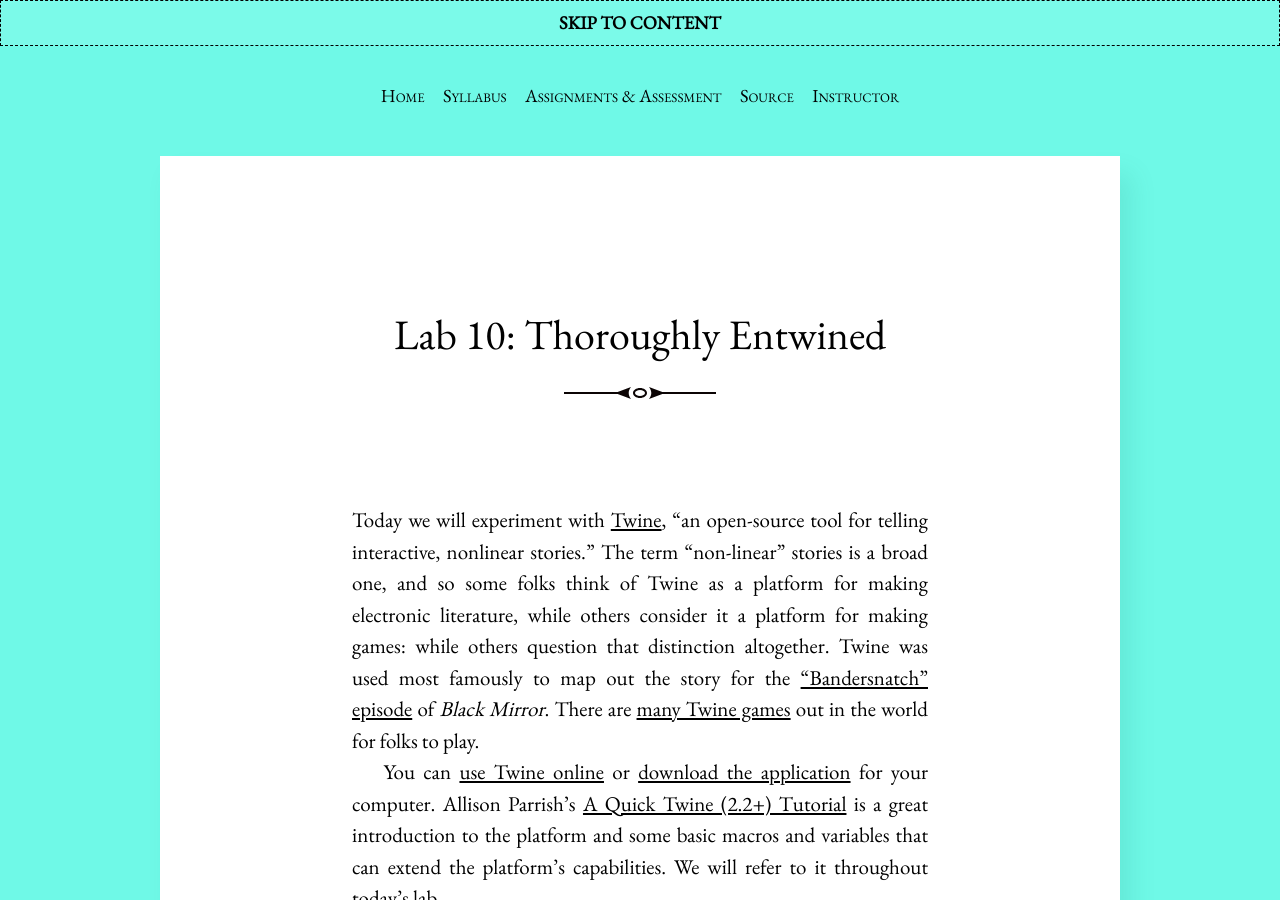
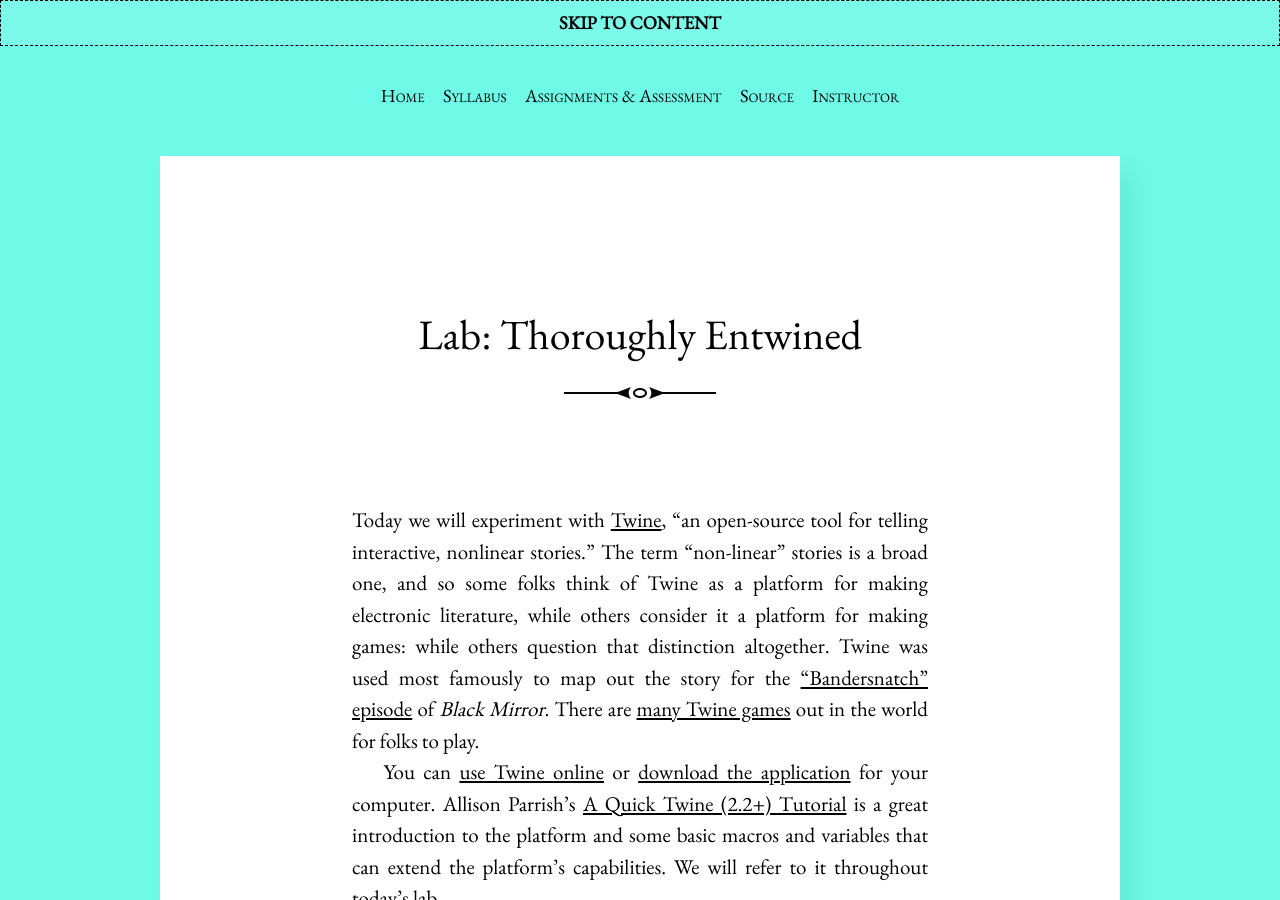
Before and after one commit to rccordell/s26bl, a Jekyll site: the page built from _posts/2026-03-13-ThoroughlyEntwined.md, in a window 1280 px wide and 900 px high. Built offline with Jekyll 4.4.1, drawn with Linux system fonts in a browser that asks for light colours; some of the changed text lies outside the part shown.

Commit message:
add twine lab

```diff
--- a/_posts/2025-04-06-ThoroughlyEntwined.md
+++ b/_posts/2026-03-13-ThoroughlyEntwined.md
@@ -1,5 +1,5 @@
 ---
-title: "Lab 10: Thoroughly Entwined"
+title: "Lab: Thoroughly Entwined"
 author: Ryan Cordell
 category: lab
 layout: post
```
Also changed, not shown: schedule/08-interactive.md (+1 -1 lines).
